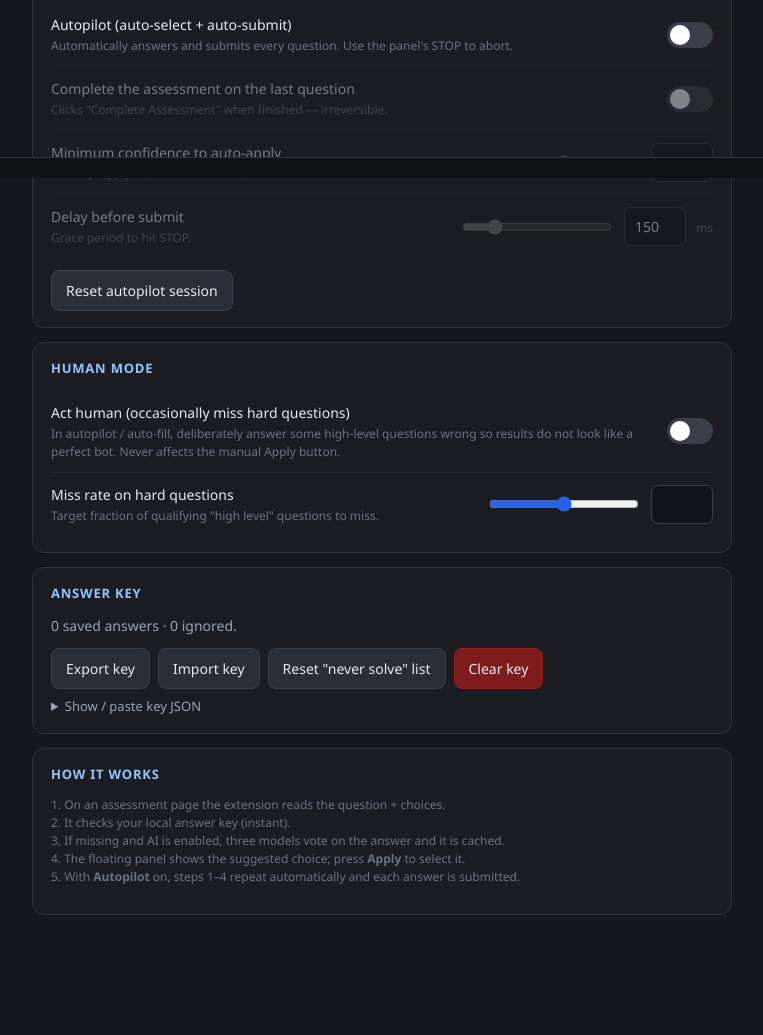
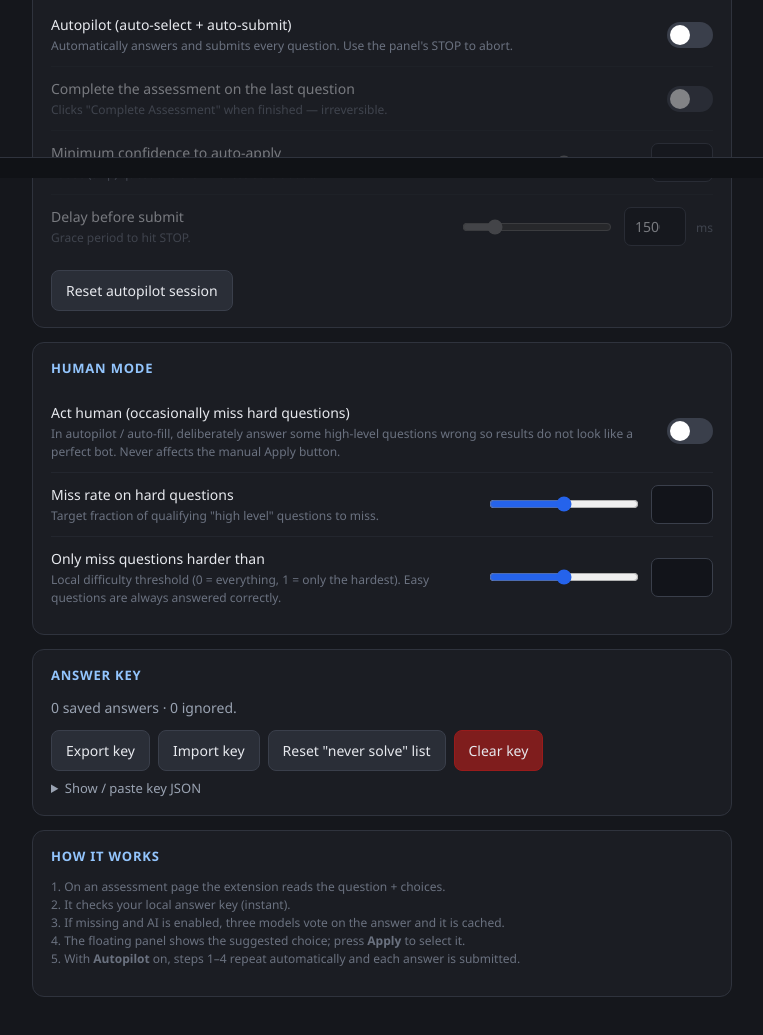
Before and after one commit to kuy124/oracle-solver-extension, a browser extension: page src/options/options.html in a window 1280 px wide. Shown: the part 643-1678 px from the top of the page, without its empty margins (258-1021 px from the left). Before the commit the page ends 1652 px from the top, so only its background shows below. Drawn offline with Linux system fonts and the light colour scheme.

Commit message:
feat(options): add the Human mode difficulty threshold control
Add the 'Only miss questions harder than' slider (humanMinDiffRange / humanMinDifficulty). It sets the local difficulty floor: questions below it are always answered correctly, so easy questions are never sacrificed. This completes the Human mode section markup.

```diff
--- a/src/options/options.html
+++ b/src/options/options.html
@@ -260,6 +260,16 @@
           <input type="number" class="num" id="humanFailRate" min="0" max="1" step="0.05" />
         </div>
       </div>
+      <div class="row" id="humanMinDiffRow">
+        <div class="label">
+          <span class="name">Only miss questions harder than</span>
+          <span class="hint">Local difficulty threshold (0 = everything, 1 = only the hardest). Easy questions are always answered correctly.</span>
+        </div>
+        <div class="slider-wrap">
+          <input type="range" id="humanMinDiffRange" min="0" max="1" step="0.05" />
+          <input type="number" class="num" id="humanMinDifficulty" min="0" max="1" step="0.05" />
+        </div>
+      </div>
     </section>
 
     <section>
```
